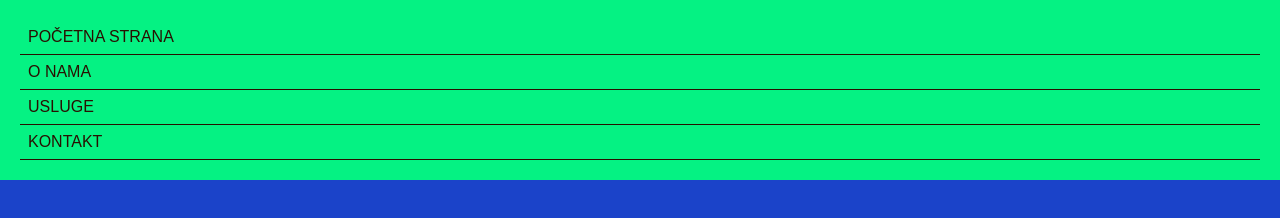
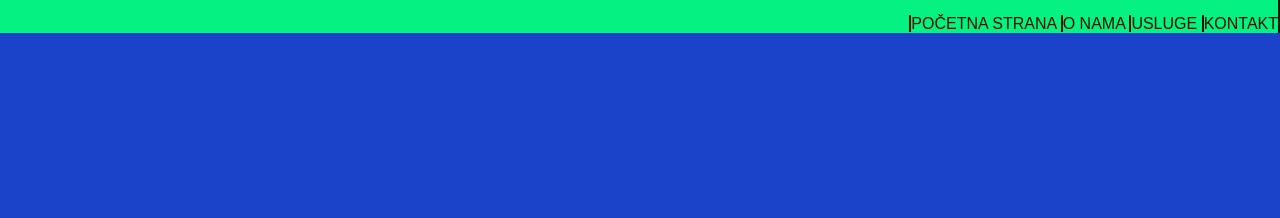
Before and after one commit to tanovicn92/web_agencija, a plain HTML site: page index.html in a window 1280 px wide. Drawn offline with Linux system fonts and the light colour scheme.

Commit message:
navigacija

```diff
--- a/style.css
+++ b/style.css
@@ -8,7 +8,8 @@ font-family: Arial, Helvetica, sans-serif;
 background-color: #1B43C9;
 color: #291000;
   }
-  img {
+
+img {
       width: 100%;
   }
 nav {
@@ -18,6 +19,7 @@ nav {
     position: fixed;
     top: 0;
     width: 100%;
+    overflow: auto;
     }
 nav a {
   color: #291000;
@@ -29,8 +31,9 @@ nav a {
 }
 
 nav a:hover {
-  backgroung-color: #1B43C9;
-}
+        background-color: #1B43C9;
+        }
+
 
   .okvir div {
       display: flex;
@@ -55,7 +58,16 @@ form {
 
 @media(min-width: 800px) {
   nav {
+    text-align: right;
+    padding-top: 15px;
+    border-right: 2px solid #291000;
+  }
+  nav a {
     display: inline;
-    padding: 20px;
+    align: right;
+    padding: 0px;
+    border-left: 2px solid #291000;
+    border-bottom: 0px;
   }
+
 }
```
